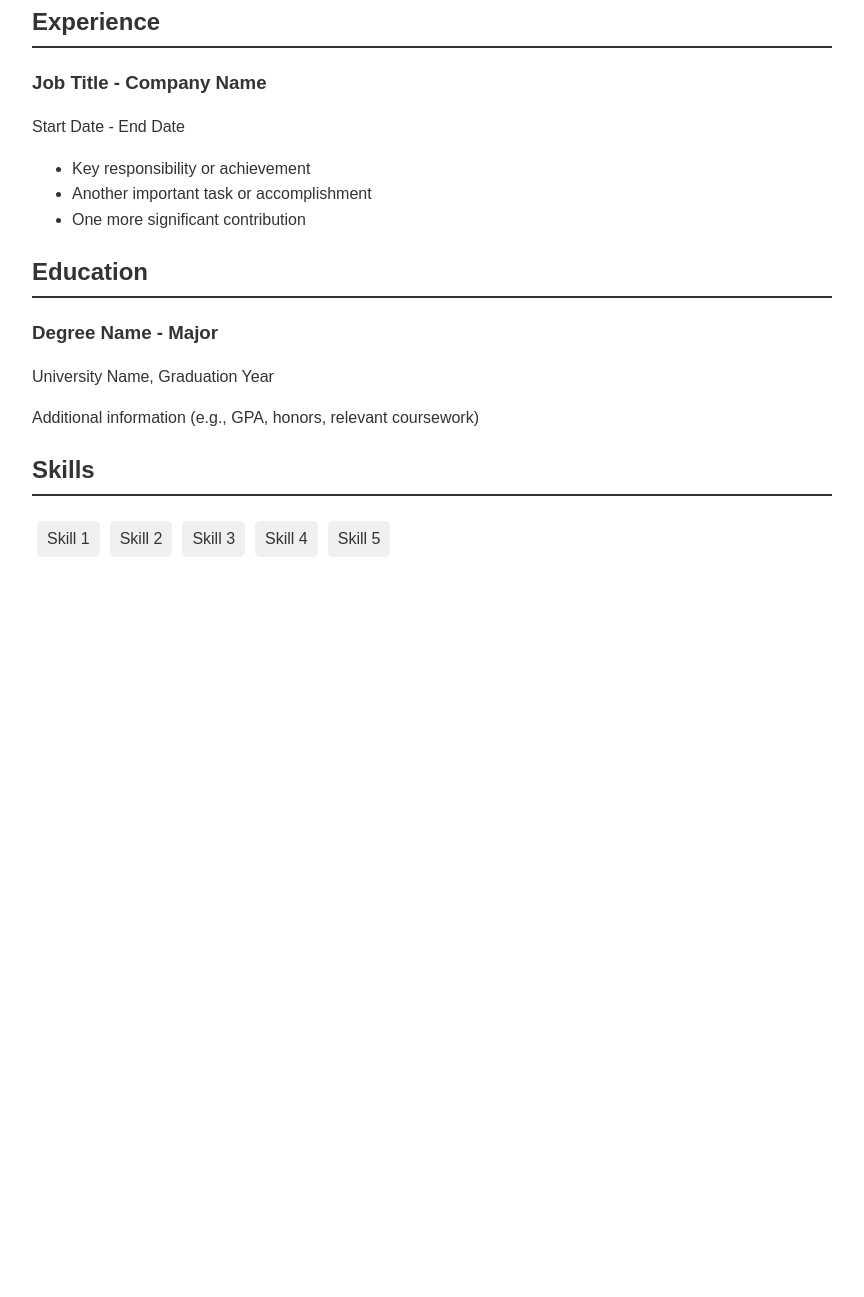
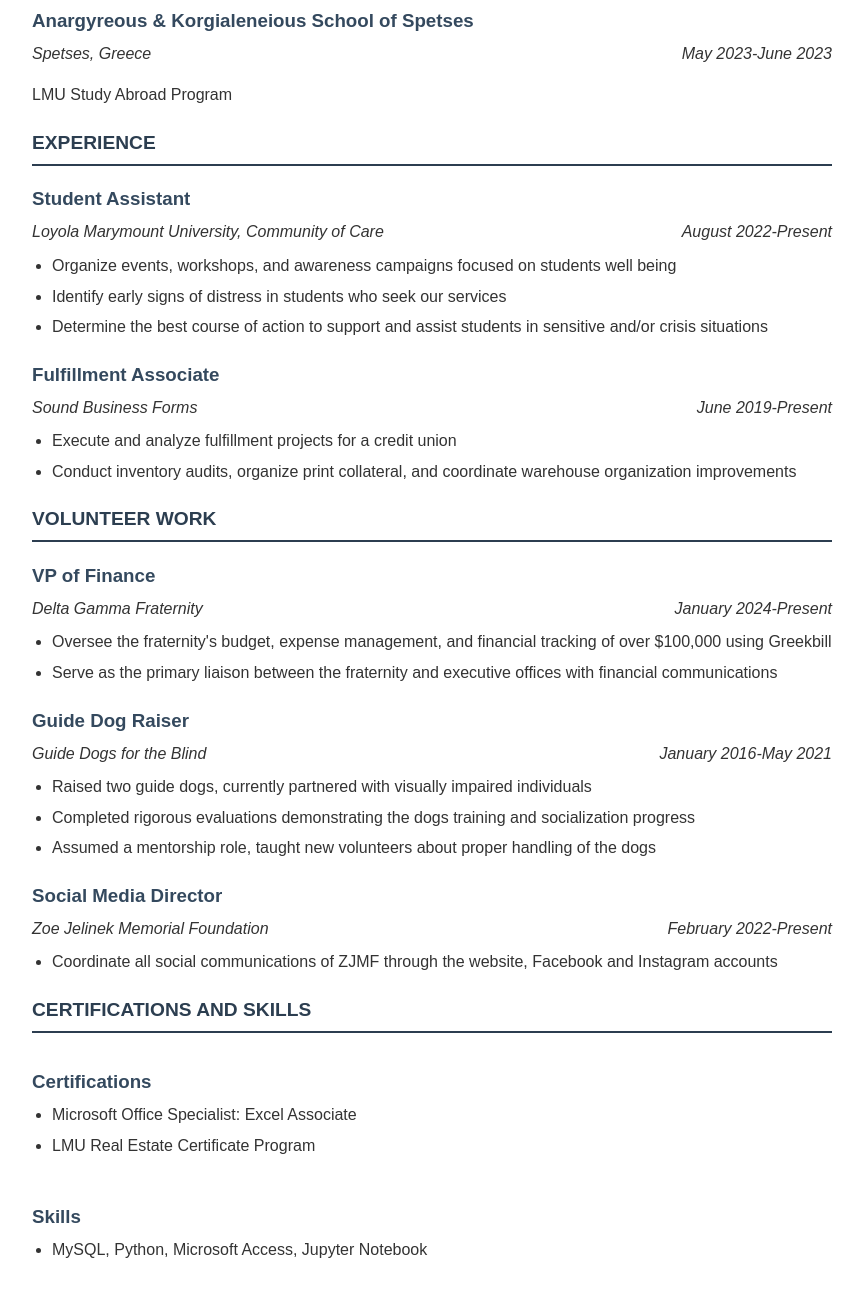
Before and after one commit to andietometsko/cloud_resume_frontend, a plain HTML site: page index.html in a window 1280 px wide. Shown: the part 355-1652 px from the top of the page, without its empty margins (208-1072 px from the left). Before the commit the page ends 937 px from the top, so only its background shows below. Drawn offline with Linux system fonts and the light colour scheme; no server answers.

Commit message:
Updated index.html file

```diff
--- a/index.html
+++ b/index.html
@@ -3,14 +3,9 @@
 <head>
     <meta charset="UTF-8">
     <meta name="viewport" content="width=device-width, initial-scale=1.0">
-    <title>Your Name - Resume</title>
-    <script src="js/visitor-counter.js"></script>
-    <script>
-        visitorCounter();
-    </script>
-    Visitor #: <span id="visitor-counter"></span>
+    <title>Andie Tometsko - Resume</title>
     <style>
-        /* Basic styling for the entire document */
+        /* Clean, professional styling */
         body {
             font-family: Arial, sans-serif;
             line-height: 1.6;
@@ -20,96 +15,204 @@
             padding: 20px;
         }
 
-        /* Styling for the header section */
+        /* Visitor counter styling */
+        .visitor-counter {
+            text-align: center;
+            margin-bottom: 15px;
+            font-size: 0.9em;
+            color: #666;
+        }
+
+        /* Header styling with contact info */
         header {
             text-align: center;
+            margin-bottom: 25px;
+        }
+
+        h1 {
+            margin-bottom: 10px;
+            color: #2c3e50;
+        }
+
+        /* Section headers */
+        h2 {
+            color: #2c3e50;
+            border-bottom: 2px solid #2c3e50;
+            padding-bottom: 5px;
+            margin-top: 20px;
+            text-transform: uppercase;
+            font-size: 1.2em;
+        }
+
+        /* Experience and education entries */
+        .entry {
             margin-bottom: 20px;
         }
 
-        h1 {
+        .entry h3 {
+            margin-bottom: 5px;
+            color: #34495e;
+        }
+
+        .entry .location {
+            display: flex;
+            justify-content: space-between;
+            font-style: italic;
+            margin-bottom: 8px;
+        }
+
+        /* List styling */
+        ul {
+            margin: 0;
+            padding-left: 20px;
+        }
+
+        li {
             margin-bottom: 5px;
         }
 
-        /* Styling for section headers */
-        h2 {
-            border-bottom: 2px solid #333;
-            padding-bottom: 5px;
-            margin-top: 20px;
+        /* Skills section */
+        .skills-container {
+            display: flex;
+            flex-direction: column;
+            gap: 10px;
         }
 
-        /* Styling for job entries and education items */
-        .job, .education-item {
-            margin-bottom: 15px;
+        .skills-group {
+            margin-bottom: 10px;
         }
 
-        .job h3, .education-item h3 {
+        .skills-group h3 {
             margin-bottom: 5px;
-        }
-
-        /* Styling for the skills section */
-        .skills {
-            display: flex;
-            flex-wrap: wrap;
-        }
-
-        .skill {
-            background-color: #f0f0f0;
-            padding: 5px 10px;
-            margin: 5px;
-            border-radius: 5px;
+            color: #34495e;
         }
     </style>
+    <!-- Add visitor counter script -->
+    <script src="js/visitor-counter.js"></script>
 </head>
 <body>
+    <!-- Visitor counter display -->
+    <div class="visitor-counter">
+        Visitor #: <span id="visitor-counter"></span>
+        <script>
+            visitorCounter();
+        </script>
+    </div>
+
+    <!-- Header section with contact information -->
     <header>
-        <!-- Replace "Your Name" with your actual name -->
-        <h1>Your Name</h1>
-        <!-- Update the following lines with your personal information -->
-        <p>Email: your.email@example.com | Phone: (123) 456-7890</p>
-        <p>City, State | LinkedIn: linkedin.com/in/yourprofile</p>
+        <h1>Andie Tometsko</h1>
+        <p>Los Angeles, CA 90045</p>
     </header>
 
+    <!-- Education section -->
     <section>
-        <h2>Summary</h2>
-        <!-- Replace this paragraph with a brief summary of your professional background and goals -->
-        <p>Experienced professional with a strong background in [Your Field]. Skilled in [Key Skill 1], [Key Skill 2], and [Key Skill 3]. Seeking to leverage my expertise in a challenging role as a [Target Position].</p>
+        <h2>Education</h2>
+        <div class="entry">
+            <h3>Loyola Marymount University</h3>
+            <div class="location">
+                <span>Los Angeles, CA</span>
+                <span>August 2021-Present</span>
+            </div>
+            <p>Information System Business Analytics Major</p>
+        </div>
+
+        <div class="entry">
+            <h3>Anargyreous & Korgialeneious School of Spetses</h3>
+            <div class="location">
+                <span>Spetses, Greece</span>
+                <span>May 2023-June 2023</span>
+            </div>
+            <p>LMU Study Abroad Program</p>
+        </div>
     </section>
 
+    <!-- Experience section -->
     <section>
         <h2>Experience</h2>
-        <!-- Copy and paste the job div to add more work experiences -->
-        <div class="job">
-            <h3>Job Title - Company Name</h3>
-            <p>Start Date - End Date</p>
+        <div class="entry">
+            <h3>Student Assistant</h3>
+            <div class="location">
+                <span>Loyola Marymount University, Community of Care</span>
+                <span>August 2022-Present</span>
+            </div>
             <ul>
-                <li>Key responsibility or achievement</li>
-                <li>Another important task or accomplishment</li>
-                <li>One more significant contribution</li>
+                <li>Organize events, workshops, and awareness campaigns focused on students well being</li>
+                <li>Identify early signs of distress in students who seek our services</li>
+                <li>Determine the best course of action to support and assist students in sensitive and/or crisis situations</li>
             </ul>
         </div>
-        <!-- Add more job divs here as needed -->
+
+        <div class="entry">
+            <h3>Fulfillment Associate</h3>
+            <div class="location">
+                <span>Sound Business Forms</span>
+                <span>June 2019-Present</span>
+            </div>
+            <ul>
+                <li>Execute and analyze fulfillment projects for a credit union</li>
+                <li>Conduct inventory audits, organize print collateral, and coordinate warehouse organization improvements</li>
+            </ul>
+        </div>
     </section>
 
+    <!-- Volunteer Work section -->
     <section>
-        <h2>Education</h2>
-        <!-- Copy and paste the education-item div to add more educational qualifications -->
-        <div class="education-item">
-            <h3>Degree Name - Major</h3>
-            <p>University Name, Graduation Year</p>
-            <p>Additional information (e.g., GPA, honors, relevant coursework)</p>
+        <h2>Volunteer Work</h2>
+        <div class="entry">
+            <h3>VP of Finance</h3>
+            <div class="location">
+                <span>Delta Gamma Fraternity</span>
+                <span>January 2024-Present</span>
+            </div>
+            <ul>
+                <li>Oversee the fraternity's budget, expense management, and financial tracking of over $100,000 using Greekbill</li>
+                <li>Serve as the primary liaison between the fraternity and executive offices with financial communications</li>
+            </ul>
         </div>
-        <!-- Add more education-item divs here as needed -->
+
+        <div class="entry">
+            <h3>Guide Dog Raiser</h3>
+            <div class="location">
+                <span>Guide Dogs for the Blind</span>
+                <span>January 2016-May 2021</span>
+            </div>
+            <ul>
+                <li>Raised two guide dogs, currently partnered with visually impaired individuals</li>
+                <li>Completed rigorous evaluations demonstrating the dogs training and socialization progress</li>
+                <li>Assumed a mentorship role, taught new volunteers about proper handling of the dogs</li>
+            </ul>
+        </div>
+
+        <div class="entry">
+            <h3>Social Media Director</h3>
+            <div class="location">
+                <span>Zoe Jelinek Memorial Foundation</span>
+                <span>February 2022-Present</span>
+            </div>
+            <ul>
+                <li>Coordinate all social communications of ZJMF through the website, Facebook and Instagram accounts</li>
+            </ul>
+        </div>
     </section>
 
+    <!-- Certifications and Skills section -->
     <section>
-        <h2>Skills</h2>
-        <!-- Update the skills list with your own skills -->
-        <div class="skills">
-            <span class="skill">Skill 1</span>
-            <span class="skill">Skill 2</span>
-            <span class="skill">Skill 3</span>
-            <span class="skill">Skill 4</span>
-            <span class="skill">Skill 5</span>
+        <h2>Certifications and Skills</h2>
+        <div class="skills-container">
+            <div class="skills-group">
+                <h3>Certifications</h3>
+                <ul>
+                    <li>Microsoft Office Specialist: Excel Associate</li>
+                    <li>LMU Real Estate Certificate Program</li>
+                </ul>
+            </div>
+            <div class="skills-group">
+                <h3>Skills</h3>
+                <ul>
+                    <li>MySQL, Python, Microsoft Access, Jupyter Notebook</li>
+                </ul>
+            </div>
         </div>
     </section>
 </body>
```
